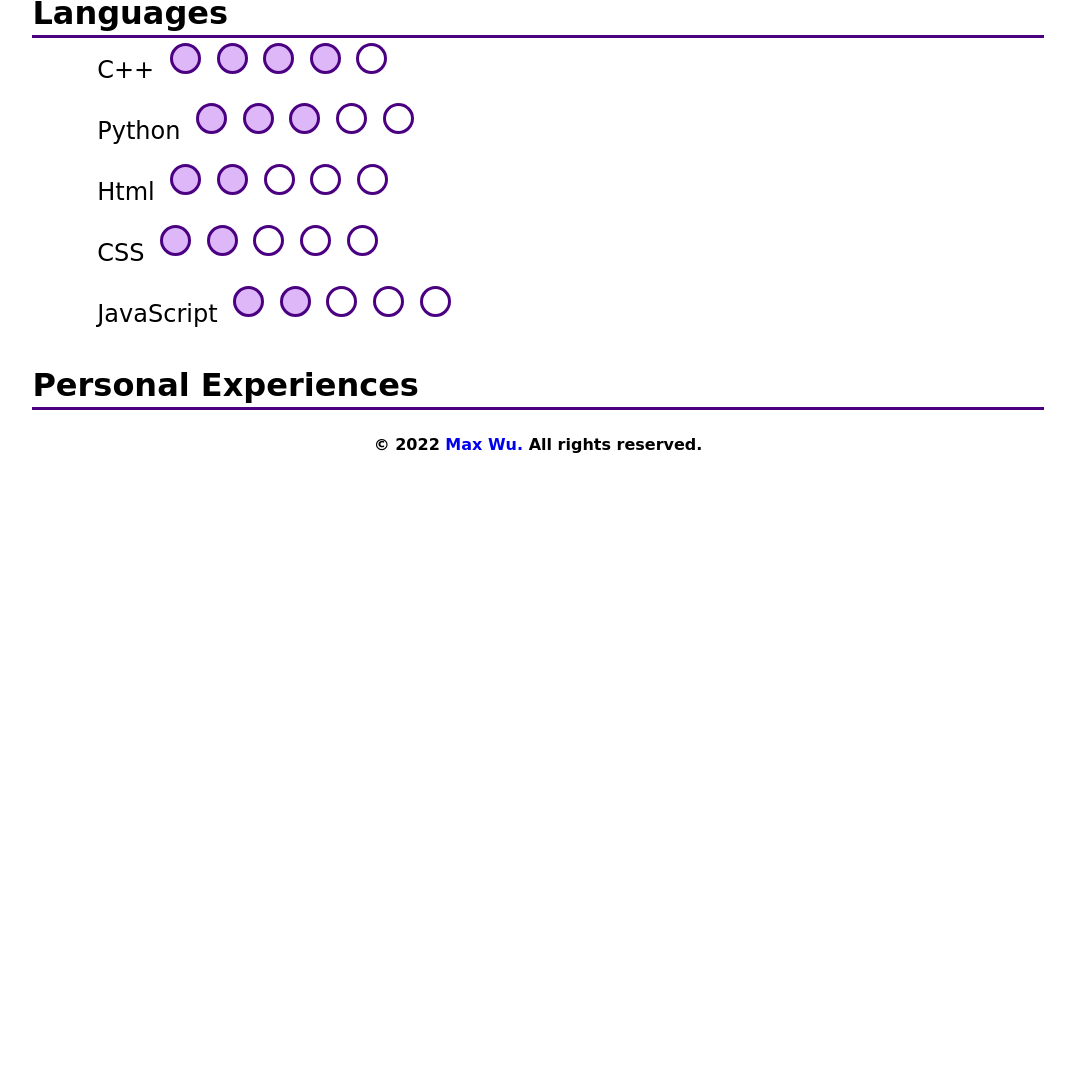
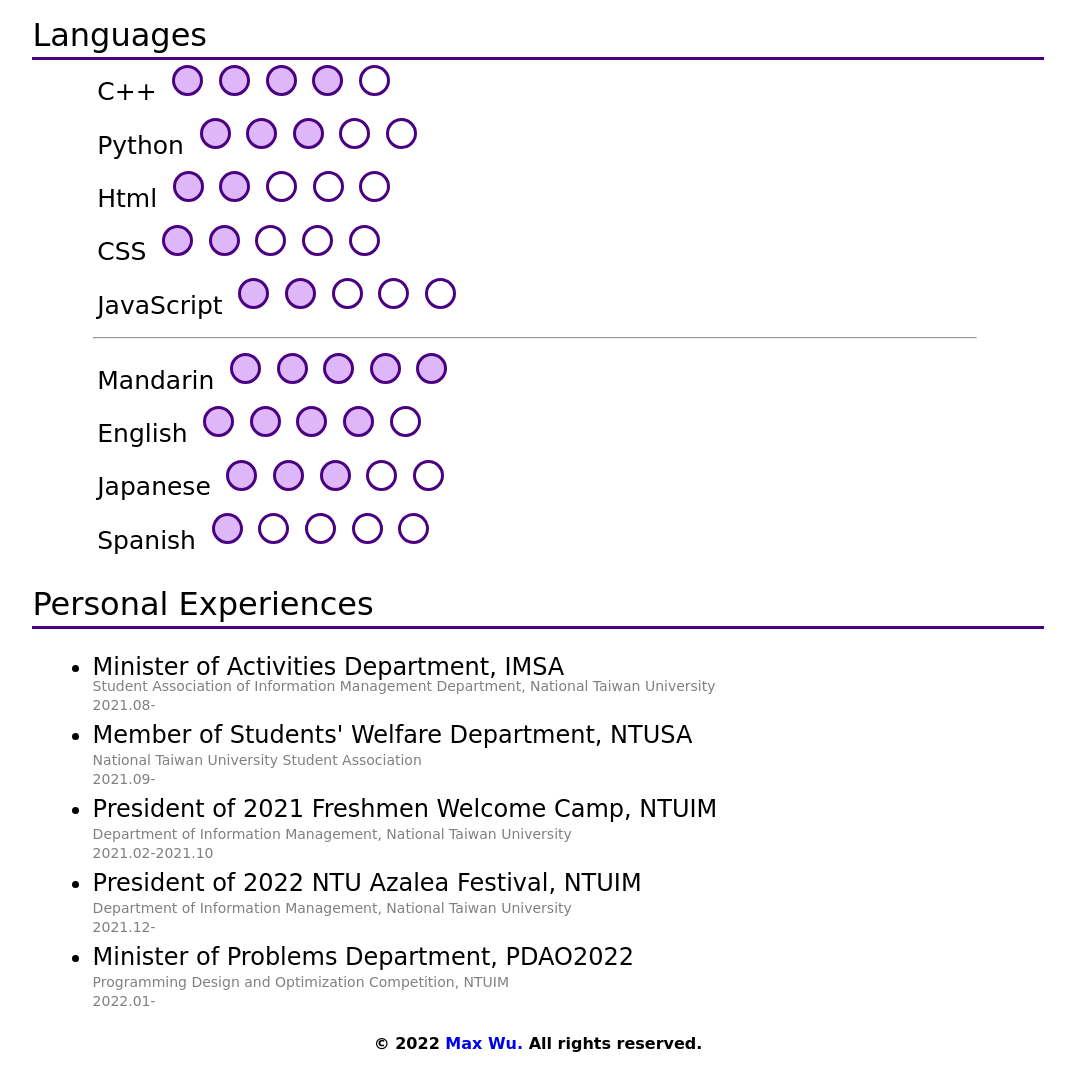
Before and after one commit to maxyhwu/Personal-Website, a plain HTML site: page about.html in a window 1280 px wide. Shown: the part 1000-2069 px from the top of the page, without its empty margins (102-1177 px from the left). Before the commit the page ends 1470 px from the top, so only its background shows below. Drawn offline with Linux system fonts and the light colour scheme; a web font is replaced by a local one.

Commit message:
regular update/ personal experiences added

```diff
--- a/about.html
+++ b/about.html
@@ -61,6 +61,7 @@
         <li>[IM 1004] Management Mathematics (Linear Algebra)</li>
         <li>[MGT 2001] Statistics (I)(1)</li>
       </ul>
+      <hr style="margin-left: 5%; margin-right: 5%;">
       <div class="infosubtitle">Expected (2022 Spring)</div>
       <ul class="item">
         <li>[IM 2003] Operating Systems</li>
@@ -76,11 +77,10 @@
       <ul class="item" style="list-style-type: none;">
         <li>
           <div class="name">C++</div>
+          <div class="dot" style="background-color: rgb(221, 183, 248);"></div>
           <span class="dot" style="background-color: rgb(221, 183, 248);"></span>
           <span class="dot" style="background-color: rgb(221, 183, 248);"></span>
-          <span class="dot" style="background-color: rgb(221, 183, 248);"></span>
-          <span class="dot" style="background-color: rgb(221, 183, 248);"></span>
-          <span class="dot"></span>
+          <span class="dot" style="background-color: rgb(221, 183, 248);"></span>          <div class="dot"></div>
         </li>
         <li>
           <div class="name">Python</div>
@@ -102,7 +102,7 @@
           <div class="name">CSS</div>
           <span class="dot" style="background-color: rgb(221, 183, 248);"></span>
           <span class="dot" style="background-color: rgb(221, 183, 248);"></span>
-          <span class="dot""></span>
+          <span class="dot"></span>
           <span class="dot"></span>
           <span class="dot"></span>
         </li>
@@ -110,7 +110,40 @@
           <div class="name">JavaScript</div>
           <span class="dot" style="background-color: rgb(221, 183, 248);"></span>
           <span class="dot" style="background-color: rgb(221, 183, 248);"></span>
-          <span class="dot""></span>
+          <span class="dot"></span>
+          <span class="dot"></span>
+          <span class="dot"></span>
+        </li>
+        <hr style="margin-right: 5%;">
+        <li>
+          <div class="name">Mandarin</div>
+          <span class="dot" style="background-color: rgb(221, 183, 248);"></span>
+          <span class="dot" style="background-color: rgb(221, 183, 248);"></span>
+          <span class="dot" style="background-color: rgb(221, 183, 248);"></span>
+          <span class="dot" style="background-color: rgb(221, 183, 248);"></span>
+          <span class="dot" style="background-color: rgb(221, 183, 248);"></span>
+        </li>
+        <li>
+          <div class="name">English</div>
+          <span class="dot" style="background-color: rgb(221, 183, 248);"></span>
+          <span class="dot" style="background-color: rgb(221, 183, 248);"></span>
+          <span class="dot" style="background-color: rgb(221, 183, 248);"></span>
+          <span class="dot" style="background-color: rgb(221, 183, 248);"></span>
+          <span class="dot"></span>
+        </li>
+        <li>
+          <div class="name">Japanese</div>
+          <span class="dot" style="background-color: rgb(221, 183, 248);"></span>
+          <span class="dot" style="background-color: rgb(221, 183, 248);"></span>
+          <span class="dot" style="background-color: rgb(221, 183, 248);"></span>
+          <span class="dot"></span>
+          <span class="dot"></span>
+        </li>
+        <li>
+          <div class="name">Spanish</div>
+          <span class="dot" style="background-color: rgb(221, 183, 248);"></span>
+          <span class="dot"></span>
+          <span class="dot"></span>
           <span class="dot"></span>
           <span class="dot"></span>
         </li>
@@ -118,7 +151,33 @@
     </div>
     <div class="homepart">
       <div class="infotitle">Personal Experiences</div>
-      <p class="item"></p>
+      <ul class="personalexperience">
+        <li>
+          <div class="name">Minister of Activities Department, IMSA</div>
+          <div class="org">Student Association of Information Management Department, National Taiwan University</div>
+          <div class="org">2021.08-</div>
+        </li>
+        <li>
+          <div>Member of Students' Welfare Department, NTUSA</div>
+          <div class="org">National Taiwan University Student Association</div>
+          <div class="org">2021.09-</div>
+        </li>
+        <li>
+          <div>President of 2021 Freshmen Welcome Camp, NTUIM</div>
+          <div class="org">Department of Information Management, National Taiwan University</div>
+          <div class="org">2021.02-2021.10</div>
+        </li>
+        <li>
+          <div>President of 2022 NTU Azalea Festival, NTUIM</div>
+          <div class="org">Department of Information Management, National Taiwan University</div>
+          <div class="org">2021.12-</div>
+        </li>
+        <li>
+          <div>Minister of Problems Department, PDAO2022</div>
+          <div class="org">Programming Design and Optimization Competition, NTUIM</div>
+          <div class="org">2022.01-</div>
+        </li>
+      </ul>
     </div>
   </div>
 
--- a/website.css
+++ b/website.css
@@ -68,14 +68,14 @@ nav :hover{
 .homepart .infotitle{
   font-family: 'Baloo Bhaijaan 2', cursive;
   font-size: 2em;
-  font-weight:bold;
+  /*font-weight:bold;*/
   border-bottom: solid 3px indigo; /* 自訂的顏色 */
   padding: 0.1em 0;
 }
 .homepart .infosubtitle{
   font-family: 'Baloo Bhaijaan 2', cursive;
   font-size: 24px;
-  font-weight:bold;
+  /*font-weight:bold;*/
   padding: 0.1em 0;
   margin-top: 2%;
   margin-left: 2%;
@@ -88,9 +88,10 @@ nav :hover{
   line-height: 2;
   }
 .homepart .item .name{
-  font-size: 24px;
+  font-size: 25px;
   display: inline-block;
   margin: 0.5%;
+  height: 25px;
 }
 .homepart .item .dot {
   height: 25px;
@@ -101,6 +102,23 @@ nav :hover{
   border-style: solid;
   display: inline-block;
   margin: 0.5%;
+  line-height: 25px;
+  text-align: center;
+}
+.homepart .personalexperience{
+  font-family: 'Baloo Bhaijaan 2', cursive;
+  margin: 2%;
+  font-size: 24px;
+  line-height: 1.5;
+}
+.homepart .personalexperience .name{
+  line-height: 1;
+}
+.homepart .personalexperience .org{
+  font-size: 14px;
+  color: gray;
+  line-height: 1;
+  margin-bottom: 5px;
 }
 
 .posts{
```
